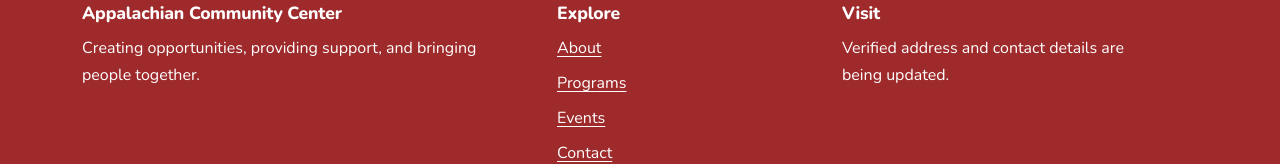
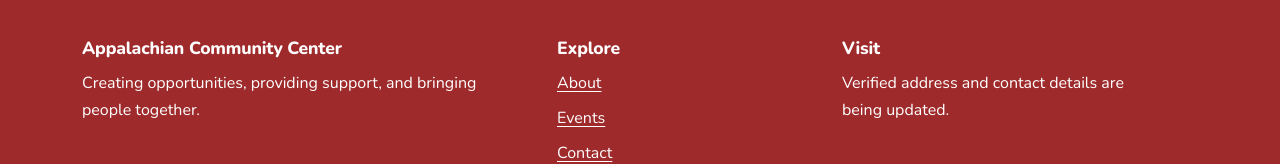
Before and after one commit to clarermilli-cmd/appalachain-community-center, a React (Vite) app in the folder frontend/: page /admin in a window 1280 px wide. Shown: the part 491-655 px from the top of the page. Built offline with nearby package versions, Linux system fonts and the light colour scheme; what aws-amplify would draw is missing.

Commit message:
Remove Programs from footer navigation

```diff
--- a/frontend/src/components/footer.tsx
+++ b/frontend/src/components/footer.tsx
@@ -1,6 +1,6 @@
 import { Link } from "react-router-dom";
 
-//Keep in sync with Contact.tsx.
+// Keep in sync with Contact.tsx.
 
 export default function Footer() {
   return (
@@ -19,7 +19,6 @@ export default function Footer() {
             <h2>Explore</h2>
             <ul className="list-unstyled mb-0">
               <li className="mb-2"><Link to="/about">About</Link></li>
-              <li className="mb-2"><Link to="/programs">Programs</Link></li>
               <li className="mb-2"><Link to="/events">Events</Link></li>
               <li><Link to="/contact">Contact</Link></li>
             </ul>
```
